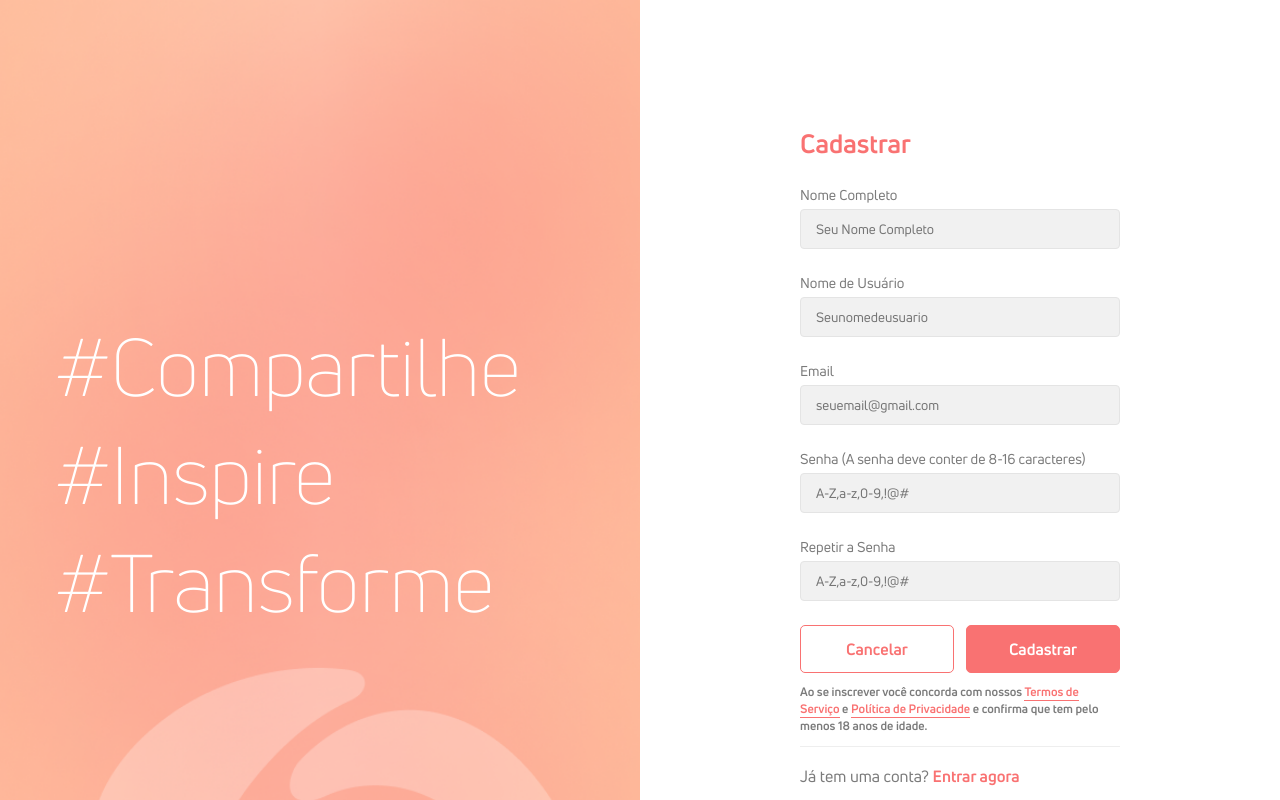
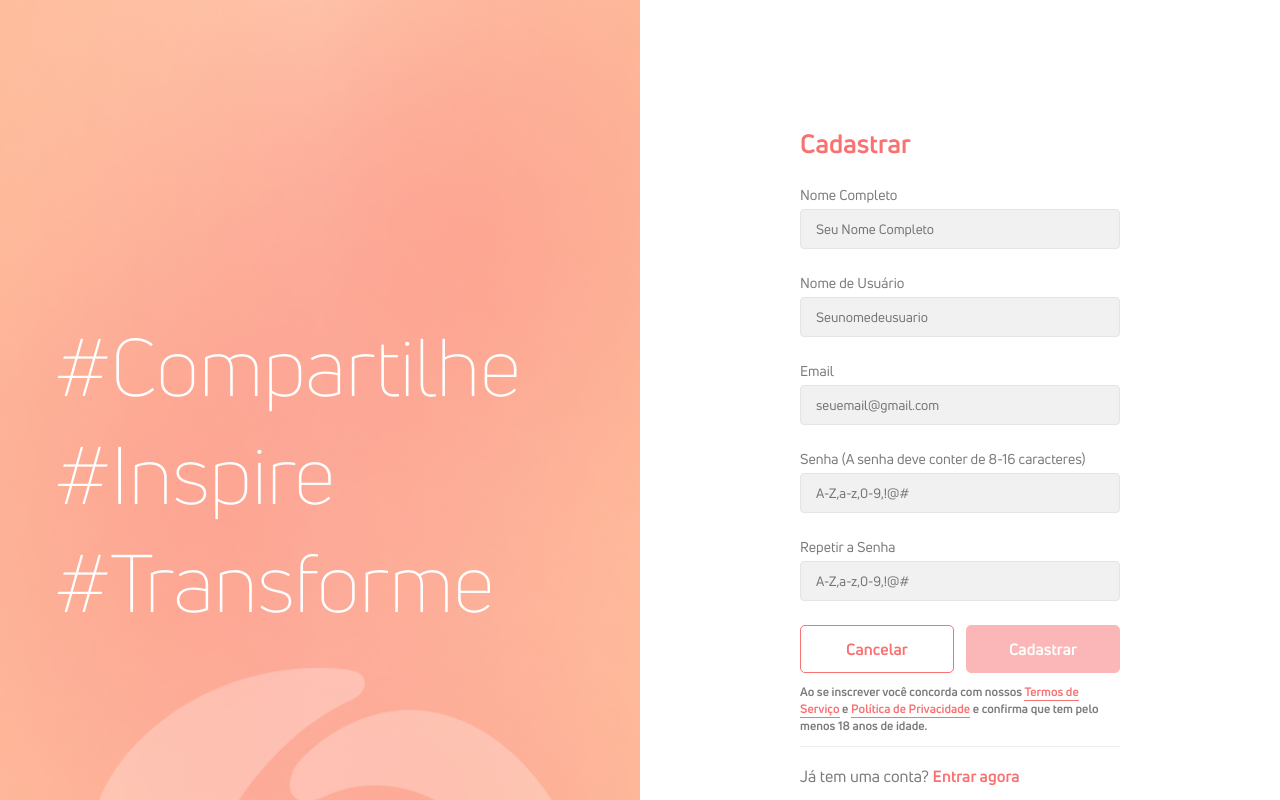
Before and after one commit to phdmhenrique/donation_v2, a React (Vite) app: page /create-account in a window 1280 px wide. Built offline with nearby package versions, Linux system fonts and the light colour scheme.

Commit message:
Fazendo validação de formulário para criar notificação e ativação do botão para envio do formulário se os campos estiverem devidamente preenchidos, senão, mostra mensagem de erro e bloqueio no botão

```diff
--- a/src/App.js
+++ b/src/App.js
@@ -6,18 +6,3 @@ font-size: var(--font__12);
 font-weight: 500;
 text-decoration-line: underline;
 `;
-
-export const RightsideLabel = styled.label`
-  color: var(--gray-3);
-  font-size: var(--font__14);
-  font-weight: 500;
-  word-wrap: break-word;
-`;
-
-
-export const RightsideInputs = styled.div`
-  max-width: 32rem;
-  display: flex;
-  flex-direction: column;
-  gap: 0.5rem;
-`;
--- a/src/App.jsx
+++ b/src/App.jsx
@@ -1,9 +1,7 @@
-import React from "react";
+import React, { useState, useEffect } from "react";
 
-// Styled-Components
 import { RightSideButtons__Span } from './App.js';
 
-// Componentes
 import FullSize from "./Components/FullSize/FullSize.jsx";
 import Divisory from "./Components/Divisory/Divisory.jsx";
 import LeftSide from "./Components/LeftSide/LeftSide.jsx";
@@ -15,22 +13,80 @@ import NoAccount from "./Components/RightSide/Account/Account.jsx";
 import SocialMedia from "./Components/RightSide/SocialMedia/SocialMedia.jsx";
 import OtherAccess from "./Components/RightSide/OtherAccess/OtherAccess.jsx";
 import Button from './Components/Button/Button.jsx';
-
-// Assets
+import CustomFields from "./Components/CustomFields/CustomFields.jsx";
 import imageBanner from "./Assets/donation-banner.png";
-import CustomFields from "./Components/CustomFields/CustomFields.jsx";
 
 function App() {
+  const [formData, setFormData] = useState({
+    email: "",
+    senha: "",
+  });
+
+  const [formErrors, setFormErrors] = useState({
+    emailError: "",
+    senhaError: "",
+  });
+
+  const [isFormValid, setIsFormValid] = useState(false);
+
+  const handleChange = (name, value) => {
+    setFormData((prevData) => ({ ...prevData, [name]: value }));
+  };
+
+  const validateForm = () => {
+    console.log("Validating form...");
+    let valid = true;
+    const errors = {
+      emailError: "",
+      senhaError: "",
+    };
+
+    if (!formData.email) {
+      errors.emailError = "Email é obrigatório.";
+      valid = false;
+    }
+
+    if (!formData.senha) {
+      errors.senhaError = "Senha é obrigatória.";
+      valid = false;
+    }
+
+    console.log("Form valid:", valid);
+    setFormErrors(errors);
+    setIsFormValid(valid);
+    return valid;
+  };
+
+  useEffect(() => {
+    validateForm();
+  }, [formData]);
+
+  const handleSubmit = (e) => {
+    e.preventDefault();
+    const isValid = validateForm();
+    if (isValid) {
+      console.log("Formulário válido, enviando...");
+      // Lógica para enviar o formulário (login)
+      // Redirecionamento para a outra página após o login
+    } else {
+      console.log("Por favor, corrija os erros no formulário.");
+    }
+  };
+
+
+
   const fieldsConfigs = [
     {
       label: "Email",
-      id: 'emailInput',
-      type: 'email',
+      type: "email",
+      name: "email",
+      error: formErrors.emailError,
     },
     {
       label: "Senha",
-      id: 'passwordInput',
-      type: 'password',
+      type: "password",
+      name: "senha",
+      error: formErrors.senhaError,
     },
   ];
 
@@ -46,12 +102,23 @@ function App() {
         <RightSide>
           <Login
             pageTitle="Entrar"
-            rightsideInputs={fieldsConfigs.map(({ id, ...rest }) => (
-              <CustomFields key={id} {...rest} />
-            ))}
+            rightsideInputs={fieldsConfigs.map(
+              ({ label, type, name, placeholder, error }) => (
+                <CustomFields
+                  key={name}
+                  label={label}
+                  type={type}
+                  name={name}
+                  placeholder={placeholder}
+                  value={formData[name]}
+                  onChange={handleChange}
+                  error={error}
+                />
+              )
+            )}
             formButtons={[
-              <Button key={1} addStatusClass="disabled">Entrar</Button>,
-              <RightSideButtons__Span key={2}>Esqueceu sua senha?</RightSideButtons__Span>
+              <Button key="1" addStatusClass={isFormValid ? "active" : "disabled"} onClick={handleSubmit}>Entrar</Button>,
+              <RightSideButtons__Span key="2">Esqueceu sua senha?</RightSideButtons__Span>
             ]}
           />
 
--- a/src/Components/Button/Button.jsx
+++ b/src/Components/Button/Button.jsx
@@ -1,13 +1,17 @@
 import React from 'react';
 import { ButtonStyled } from './Button.js';
 
-function Button({ children, addStatusClass }) { // onClick
-
-    const addStatus = `button ${addStatusClass}`;
+function Button({ children, addStatusClass, onClick }) {
+    const buttonClass = `button ${addStatusClass}`;
 
     return (
-        <ButtonStyled className={addStatus}>{children}</ButtonStyled> // onClick={onClick}
+        <ButtonStyled
+            className={buttonClass}
+            onClick={onClick}
+        >
+            {children}
+        </ButtonStyled>
     );
 };
 
-export default Button
+export default Button;
--- a/src/Components/CreateAccount/CreateAccount.jsx
+++ b/src/Components/CreateAccount/CreateAccount.jsx
@@ -1,5 +1,4 @@
 import React, { useState } from "react";
-import { useNavigate } from "react-router-dom";
 import FullSize from "../../Components/FullSize/FullSize.jsx";
 import Divisory from "../../Components/Divisory/Divisory.jsx";
 import LeftSide from "../../Components/LeftSide/LeftSide.jsx";
@@ -24,9 +23,7 @@ function CreateAccount() {
     repeatPassword: "",
   });
 
-  const [formErrors, setFormErrors] = useState({});
-  const [notification, setNotification] = useState(null);
-  const navigate = useNavigate();
+  const [formValid, setFormValid] = useState(false);
 
   const handleChange = (e) => {
     const { name, value } = e.target;
@@ -35,43 +32,28 @@ function CreateAccount() {
 
   const validateForm = () => {
     const { fullName, username, email, password, repeatPassword } = formData;
-    const errors = {};
-    if (!fullName) {
-      errors.fullName = "Por favor, digite seu nome completo.";
-    }
-    if (!username) {
-      errors.username = "Por favor, digite seu nome de usuário.";
-    }
-    if (!email) {
-      errors.email = "Por favor, digite seu email.";
-    }
-    if (!password) {
-      errors.password = "Por favor, digite sua senha.";
-    } else if (password !== repeatPassword) {
-      errors.repeatPassword = "As senhas não coincidem.";
-    }
-    setFormErrors(errors);
-    return Object.keys(errors).length === 0; // Retorna true se não houver erros
+    const isValid =
+      fullName.trim() !== "" &&
+      username.trim() !== "" &&
+      email.trim() !== "" &&
+      password.trim() !== "" &&
+      password.length >= 8 && // Senha com pelo menos 8 caracteres
+      password === repeatPassword;
+
+    setFormValid(isValid);
   };
 
-  const [formCompleted, setFormCompleted] = useState(false);
 
-const handleFormSubmit = (e) => {
-  e.preventDefault();
-  const isValidForm = validateForm();
-  if (isValidForm) {
-    setNotification({
-      type: "success",
-      message: "Formulário enviado com sucesso!",
-    });
-    navigate("/create-account-stageone", { state: formData });
-  } else {
-    setNotification({
-      type: "error",
-      message: "Por favor, preencha todos os campos corretamente.",
-    });
-  }
-};
+  const handleSubmit = (e) => {
+    e.preventDefault();
+    validateForm();
+    if (formValid) {
+      console.log("Formulário enviado!");
+      // Adicione aqui a lógica para enviar o formulário
+    } else {
+      console.log("Por favor, preencha todos os campos corretamente.");
+    }
+  };
 
   const fieldsConfigs = [
     {
@@ -116,12 +98,8 @@ const handleFormSubmit = (e) => {
           alt="Donation Logo"
         />
         <RightSide>
-          {notification && (
-            <div className={`notification ${notification.type}`}>
-              {notification.message}
-            </div>
-          )}
           <Login
+            onSubmit={handleSubmit}
             pageTitle="Cadastrar"
             rightsideInputs={fieldsConfigs.map(
               ({ label, type, placeholder, name }) => (
@@ -133,7 +111,6 @@ const handleFormSubmit = (e) => {
                   name={name}
                   value={formData[name]}
                   onChange={handleChange}
-                  error={formErrors[name]}
                 />
               )
             )}
@@ -145,8 +122,8 @@ const handleFormSubmit = (e) => {
               </Link>,
               <Button
                 key={2}
-                addStatusClass="active"
-                onClick={handleFormSubmit}
+                addStatusClass={formValid ? "active" : "disabled"}
+                type="submit"
               >
                 Cadastrar
               </Button>,
--- a/src/Components/CustomFields/CustomFields.js
+++ b/src/Components/CustomFields/CustomFields.js
@@ -34,3 +34,19 @@ export const StyledSelect = styled.select`
   outline: none;
   transition: border-color 0.2s ease-in-out, background-color 0.2s ease-in-out;
 `;
+
+
+export const RightsideLabel = styled.label`
+  color: var(--gray-3);
+  font-size: var(--font__14);
+  font-weight: 500;
+  word-wrap: break-word;
+`;
+
+
+export const RightsideInputs = styled.div`
+  max-width: 32rem;
+  display: flex;
+  flex-direction: column;
+  gap: 0.5rem;
+`;
--- a/src/Components/CustomFields/CustomFields.jsx
+++ b/src/Components/CustomFields/CustomFields.jsx
@@ -1,14 +1,17 @@
 import React from "react";
-import { RightsideLabel, RightsideInputs } from "../../App.js";
-import { StyledInput, StyledSelect } from "./CustomFields.js";
+import { RightsideLabel, RightsideInputs, StyledInput, StyledSelect } from "./CustomFields.js";
 
-const CustomFields = ({ label, type, placeholder, options }) => {
+const CustomFields = ({ label, type, placeholder, options, value, onChange, name }) => {
+  const handleInputChange = (e) => {
+    const { value } = e.target;
+    onChange(name, value); // Passa o nome do campo junto com o valor para a função onChange
+  };
+
   return (
     <RightsideInputs className="rightside-inputs">
       <RightsideLabel>{label}</RightsideLabel>
-      {/* se o componente inputsConfigs  */}
       {type === "select" ? (
-        <StyledSelect>
+        <StyledSelect onChange={handleInputChange} value={value}>
           {options.map((option, index) => (
             <option key={index} value={option.value}>
               {option.label}
@@ -16,7 +19,12 @@ const CustomFields = ({ label, type, placeholder, options }) => {
           ))}
         </StyledSelect>
       ) : (
-        <StyledInput type={type} placeholder={placeholder} />
+        <StyledInput
+          type={type}
+          placeholder={placeholder}
+          value={value}
+          onChange={handleInputChange}
+        />
       )}
     </RightsideInputs>
   );
--- a/src/Components/RightSide/Login/Login.jsx
+++ b/src/Components/RightSide/Login/Login.jsx
@@ -1,22 +1,33 @@
 import React from "react";
 
-// styled-components
-import { RightSideButtons, RightsideLogin, RightsideLogin__Title } from "./Login.js";
+// Importando os estilos dos componentes
+import { RightsideLogin, RightsideLogin__Title, RightSideButtons } from "./Login.js";
 
-export default function Login({ pageTitle, formButtons, rightsideInputs }) {
+export default function Login({ pageTitle, formButtons, rightsideInputs, onSubmit }) {
+  const handleSubmit = (e) => {
+    e.preventDefault();
+    if (onSubmit) {
+      onSubmit(e);
+    }
+  };
+
   return (
-    <RightsideLogin className="rightside-login">
-
+    <RightsideLogin className="rightside-login" onSubmit={handleSubmit}>
       <RightsideLogin__Title className="rightside-login__title">
         {pageTitle}
       </RightsideLogin__Title>
 
-      { rightsideInputs }
+      {/* Adicionando a propriedade 'key' nos elementos */}
+      {rightsideInputs.map((input, index) => (
+        <div key={index}>{input}</div>
+      ))}
 
       <RightSideButtons className="rightside-buttons">
-        {formButtons}
+        {/* Adicionando a propriedade 'key' nos elementos */}
+        {formButtons.map((button, index) => (
+          <div key={index}>{button}</div>
+        ))}
       </RightSideButtons>
-
     </RightsideLogin>
   );
 }
```
